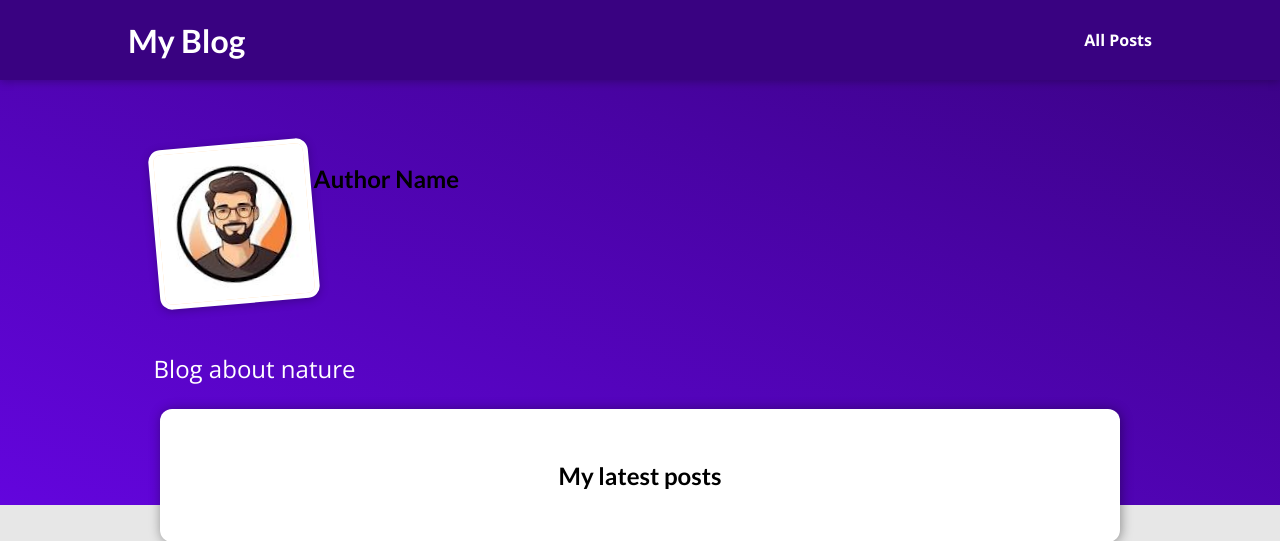
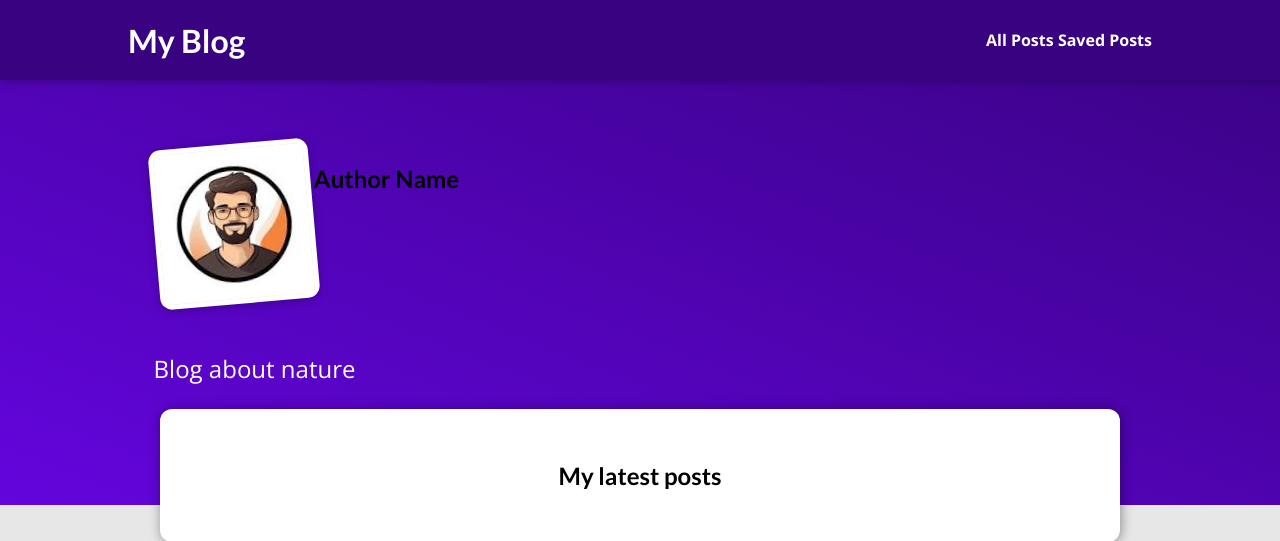
Before and after one commit to rahul-padmakumar/MySite, a Django app: page / in a window 1280 px wide. Shown: the top 541 px of the page. Run offline with Django 5.2, Linux system fonts and the light colour scheme; data that the repository does not hold is empty.

Commit message:
Complete read later feature.

```diff
--- a/blog/templates/blog/start_page.html
+++ b/blog/templates/blog/start_page.html
@@ -14,6 +14,7 @@
         <h1><a href="">My Blog</a></h1>
         <nav>
             <a href="{% url "posts_page" %}">All Posts</a>
+            <a href="{% url "read_later" %}">Saved Posts</a>
         </nav>
     </header>
     <section id="welcome">
--- a/blog/urls.py
+++ b/blog/urls.py
@@ -4,5 +4,6 @@ from . import views
 urlpatterns = [
     path("", views.StartPageView.as_view(), name="starting_page"),
     path("posts", views.AllPostView.as_view(), name="posts_page"),
-    path("posts/<slug:slug>", views.POSTDetailView.as_view(), name="posts_detail_page")
+    path("posts/<slug:slug>", views.POSTDetailView.as_view(), name="posts_detail_page"),
+    path("read_later", views.ReadLaterView.as_view(), name="read_later")
 ]
--- a/blog/views.py
+++ b/blog/views.py
@@ -27,18 +27,29 @@ class AllPostView(ListView):
 
 class POSTDetailView(View):
 
-    def get_context(self, post, form):
+    def is_saved_posts(self, req, post_id):
+        saved_post_ids = req.session.get("saved_posts")
+        print(type(post_id))
+        print(type(saved_post_ids))
+        if saved_post_ids is not None:
+            return post_id in saved_post_ids
+        else:
+            return False
+
+    def get_context(self, post, form, req):
         return {
             "identified_post": post,
             "tags": post.tag.all(),
             "form": form,
-            "comments": post.comments.all().order_by("-id")
+            "comments": post.comments.all().order_by("-id"),
+            "is_saved_post": self.is_saved_posts(req, post.id)
         }
 
     def get(self, req, slug):
         context = self.get_context(
             Post.objects.get(slug = slug),
-            CommentForm()
+            CommentForm(),
+            req=req
         )
         return render(req, "blog/post_details.html", context)
 
@@ -50,7 +61,38 @@ class POSTDetailView(View):
             comment.post = post
             comment.save()
             return HttpResponseRedirect(reverse("posts_detail_page", args=[slug]))
-        return render(req, "blog/post_details.html", self.get_context(post, form))
+        return render(req, "blog/post_details.html", self.get_context(post, form, req))
+
+
+class ReadLaterView(View):
+    def get(self, req):
+        saved_post_ids = req.session.get("saved_posts")
+        if saved_post_ids is None or len(saved_post_ids) == 0:
+            saved_posts = []
+            has_saved_post = False
+        else:
+            saved_posts = Post.objects.filter(id__in=saved_post_ids)
+            has_saved_post = True
+        print(saved_posts)
+        return render(req, "blog/read_later.html", {"saved_posts":saved_posts, "has_saved_posts": has_saved_post})
+
+    def post(self, req):
+        post_id = int(req.POST["post_id"])
+        saved_post_ids = req.session.get("saved_posts")
+
+        if saved_post_ids is None:
+            saved_post_ids = []
+
+        for id in saved_post_ids:
+            print(type(id))
+
+        if post_id in saved_post_ids:
+            saved_post_ids.remove(post_id)
+        else:
+            saved_post_ids.append(post_id)
+
+        req.session["saved_posts"] = saved_post_ids
+        return HttpResponseRedirect("/")
 
 
 def get_date(post):
```
Also changed, not shown: blog/templates/blog/post_details.html (+7 -1 lines), blog/templates/blog/read_later.html (added, +12 -0 lines).
